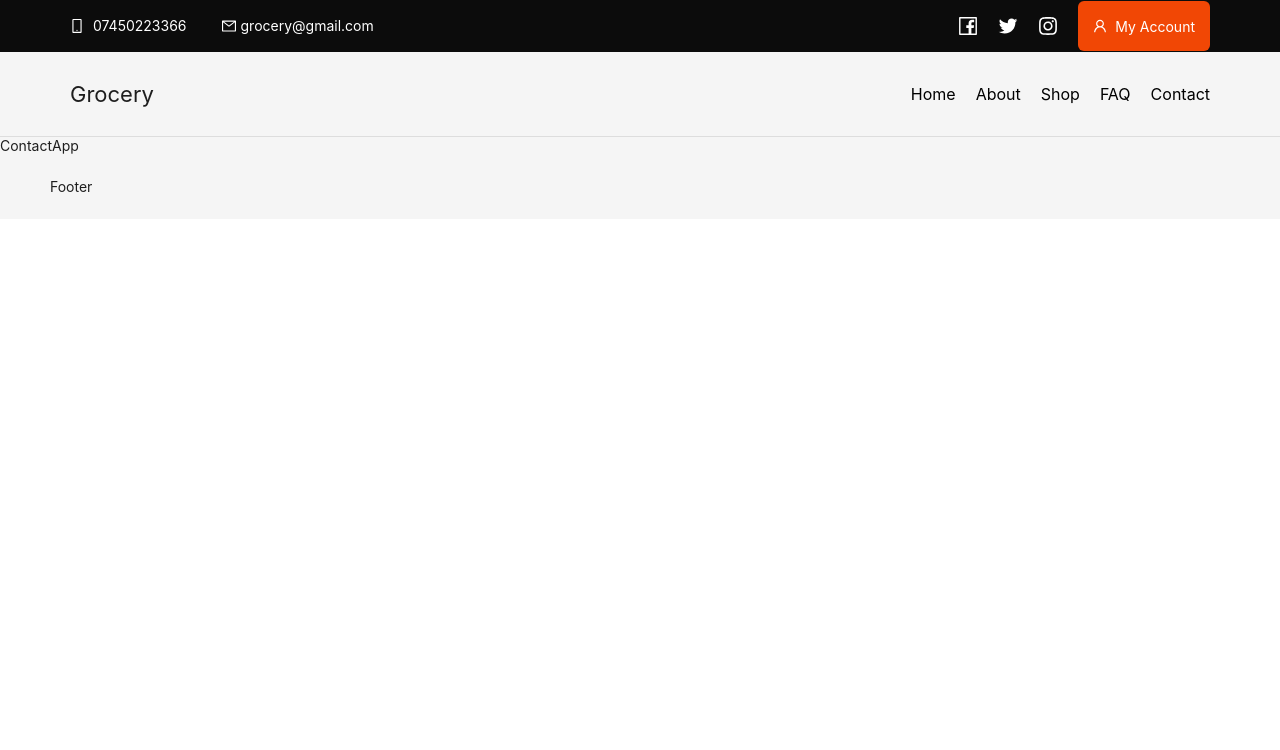
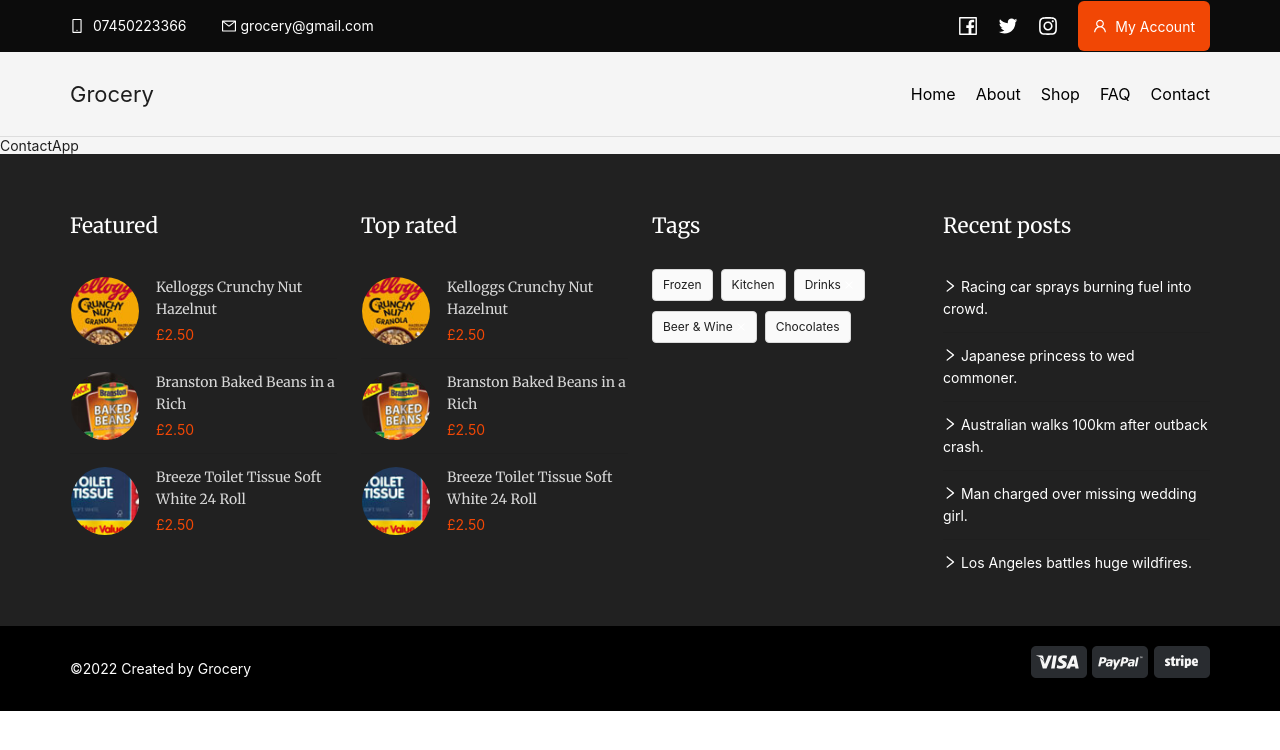
Before and after one commit to JaleRehimli0909/website1-ant-design, a React (Create React App) app in the folder website1reactapp/: page /contact in a window 1280 px wide. Shown: the top 750 px of the page. Built offline with nearby package versions, Linux system fonts and the light colour scheme.

Commit message:
Footer(FooterAppTop and FooterAppBottom) added

```diff
--- a/website1reactapp/src/App.js
+++ b/website1reactapp/src/App.js
@@ -8,6 +8,7 @@ import AboutApp from "./pages/AboutApp";
 import ShopApp from "./pages/ShopApp";
 import FaqApp from "./pages/FaqApp";
 import ContactApp from "./pages/ContactApp";
+import FooterApp from "./components/FooterApp";
 const { Header, Footer, Content } = Layout;
 
 function App() {
@@ -26,7 +27,9 @@ function App() {
             <Route path="/contact" element={<ContactApp />} />
           </Routes>
         </Content>
-        <Footer>Footer</Footer>
+        <Footer>
+          <FooterApp/>
+        </Footer>
       </BrowserRouter>
     </Layout>
   );
--- /dev/null
+++ b/website1reactapp/src/components/FooterApp/index.jsx
@@ -0,0 +1,15 @@
+import React from "react";
+import "./style.css";
+import FooterAppTop from "../FooterAppTop";
+import FooterAppBottom from "../FooterAppBottom";
+
+const FooterApp = () => {
+  return (
+    <div className="FooterApp">
+      <FooterAppTop />
+      <FooterAppBottom />
+    </div>
+  );
+};
+
+export default FooterApp;
--- /dev/null
+++ b/website1reactapp/src/components/FooterApp/style.css
@@ -0,0 +1,5 @@
+.ant-layout-footer{
+    padding: 0;
+    margin: 0;
+    color: white;
+}
--- /dev/null
+++ b/website1reactapp/src/components/FooterAppBottom/index.jsx
@@ -0,0 +1,24 @@
+import React from "react";
+import "./style.css";
+import { Row, Col, FloatButton } from "antd";
+import paymentImg from "../../assets/images/payment.png";
+
+const FooterAppBottom = () => {
+  return (
+    <div className="FooterAppBottom">
+      <div className="container">
+        <Row className="FooterAppBottom-Items">
+          <Col span={12}>
+            <p>©2022 Created by Grocery</p>
+          </Col>
+          <Col span={12} className="FooterAppBottom-Items-right">
+            <img src={paymentImg} alt="footerImg" />
+          </Col>
+        </Row>
+      </div>
+      <FloatButton.BackTop className="backTop" />
+    </div>
+  );
+};
+
+export default FooterAppBottom;
--- /dev/null
+++ b/website1reactapp/src/components/FooterAppBottom/style.css
@@ -0,0 +1,20 @@
+.FooterAppBottom {
+  background-color: #000;
+  margin: 0;
+  padding: 20px 0;
+}
+
+.FooterAppBottom-Items-right {
+  text-align: end;
+}
+
+.ant-float-btn-default .ant-float-btn-body {
+  background-color: #000;
+}
+.ant-float-btn-default {
+  margin-right: 80px;
+  margin-bottom: 10px;
+}
+.anticon svg {
+  color: #fff;
+}
--- /dev/null
+++ b/website1reactapp/src/components/FooterAppTop/index.jsx
@@ -0,0 +1,106 @@
+import React from "react";
+import "./style.css";
+import { Col, Row, Avatar, List, Tag, Typography } from "antd";
+import { RightOutlined } from "@ant-design/icons";
+
+const FooterAppTop = () => {
+  const featured = [
+    {
+      image: require("../../assets/images/img-footer1.jpg"),
+      title: "Kelloggs Crunchy Nut Hazelnut",
+      cost: "£2.50",
+      link: "https://www.google.com/",
+    },
+    {
+      image: require("../../assets/images/img-footer2.jpg"),
+      title: "Branston Baked Beans in a Rich",
+      cost: "£3.50",
+      link: "https://www.google.com/",
+    },
+    {
+      image: require("../../assets/images/img-footer3.jpg"),
+      title: "Breeze Toilet Tissue Soft White 24 Roll",
+      cost: "£2.50",
+      link: "https://www.google.com/",
+    },
+  ];
+
+  const data = [
+    "Racing car sprays burning fuel into crowd.",
+    "Japanese princess to wed commoner.",
+    "Australian walks 100km after outback crash.",
+    "Man charged over missing wedding girl.",
+    "Los Angeles battles huge wildfires.",
+  ];
+  return (
+    <div className="FooterAppTop">
+      <div className="container">
+        <Row gutter={[24, 24]}>
+          <Col span={6}>
+            <h2>Featured</h2>
+            <List
+              itemLayout="horizontal"
+              dataSource={featured}
+              renderItem={(item) => (
+                <List.Item>
+                  <List.Item.Meta
+                    avatar={
+                      <Avatar className="footerAppTop-img" src={item.image} />
+                    }
+                    title={<a href="https://ant.design">{item.title}</a>}
+                    description="£2.50"
+                  />
+                </List.Item>
+              )}
+            />
+          </Col>
+          <Col span={6}>
+            <h2>Top rated</h2>
+            <List
+              itemLayout="horizontal"
+              dataSource={featured}
+              renderItem={(item) => (
+                <List.Item>
+                  <List.Item.Meta
+                    avatar={
+                      <Avatar className="footerAppTop-img" src={item.image} />
+                    }
+                    title={<a href="https://ant.design">{item.title}</a>}
+                    description="£2.50"
+                  />
+                </List.Item>
+              )}
+            />
+          </Col>
+          <Col span={6}>
+            <h2>Tags</h2>
+            <div className="tags">
+              <Tag>Frozen</Tag>
+              <Tag>Kitchen</Tag>
+              <Tag closable>Drinks</Tag>
+              <Tag closable>Beer & Wine</Tag>
+              <Tag>Chocolates</Tag>
+            </div>
+          </Col>
+
+          <Col span={6}>
+            <h2>Recent posts</h2>
+            <List
+              dataSource={data}
+              renderItem={(item) => (
+                <List.Item>
+                  <Typography.Text>
+                    <RightOutlined />
+                  </Typography.Text>{" "}
+                  {item}
+                </List.Item>
+              )}
+            />
+          </Col>
+        </Row>
+      </div>
+    </div>
+  );
+};
+
+export default FooterAppTop;
--- /dev/null
+++ b/website1reactapp/src/components/FooterAppTop/style.css
@@ -0,0 +1,36 @@
+.FooterAppTop {
+  background-color: #212121;
+  padding: 40px 0;
+}
+.FooterAppTop h2 {
+  font-weight: 100;
+  margin-bottom: 25px;
+}
+.footerAppTop-img {
+  width: 70px;
+  height: 70px;
+}
+.ant-list .ant-list-item .ant-list-item-meta .ant-list-item-meta-title > a {
+  font-size: 14px;
+  color: #d7d7d7;
+  font-weight: 200;
+}
+.ant-list .ant-list-item .ant-list-item-meta .ant-list-item-meta-description {
+  color: #f14705;
+}
+
+.ant-tag {
+  padding: 5px 10px;
+  margin-bottom: 10px;
+  background: #fafafa;
+}
+.anticon svg {
+  color: #fff;
+}
+.tags {
+  margin-top: 30px;
+}
+.ant-list-split .ant-list-item {
+  color: #fff;
+  position: relative;
+}
```
